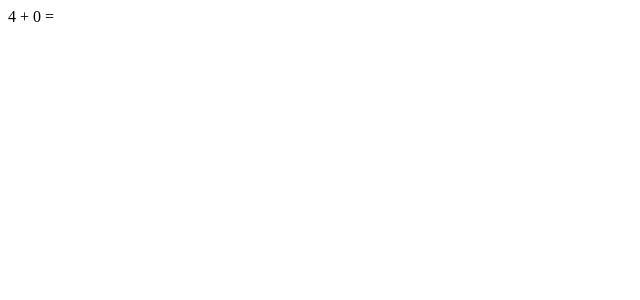
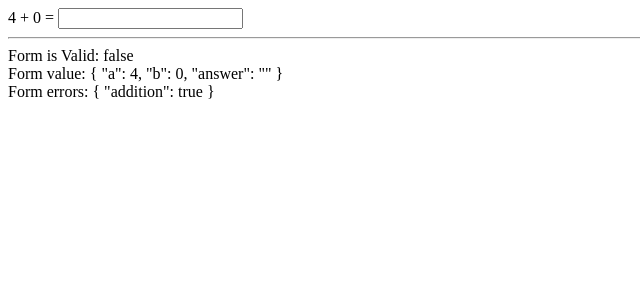
Before and after one commit to lucasnevespereira/mathform, an Angular app: page / in a window 1280 px wide. Shown: the top 300 px of the page, without its empty margins (0-640 px from the left). Built offline with nearby package versions, Linux system fonts and the light colour scheme.

Commit message:
added custom validation

```diff
--- a/src/app/equation/equation.component.html
+++ b/src/app/equation/equation.component.html
@@ -6,4 +6,12 @@
   <!-- Also if we choose to implement a getter in class file (ex: get a() {})
         then we can juste use {{ a }}
   -->
+
+  <input formControlName="answer" />
 </form>
+
+<!-- DEBUG -->
+<hr />
+<div>Form is Valid: {{ mathForm.valid }}</div>
+<div>Form value: {{ mathForm.value | json }}</div>
+<div>Form errors: {{ mathForm.errors | json }}</div>
--- a/src/app/equation/equation.component.ts
+++ b/src/app/equation/equation.component.ts
@@ -1,5 +1,5 @@
 import { Component, OnInit } from "@angular/core";
-import { FormGroup, FormControl } from "@angular/forms";
+import { FormGroup, FormControl, AbstractControl } from "@angular/forms";
 
 @Component({
   selector: "app-equation",
@@ -7,11 +7,28 @@
   styleUrls: ["./equation.component.css"],
 })
 export class EquationComponent implements OnInit {
-  mathForm = new FormGroup({
-    a: new FormControl(this.randomNumber()),
-    b: new FormControl(this.randomNumber()),
-    anwser: new FormControl(""),
-  });
+  mathForm = new FormGroup(
+    {
+      a: new FormControl(this.randomNumber()),
+      b: new FormControl(this.randomNumber()),
+      answer: new FormControl(""),
+    },
+    [
+      (form: AbstractControl) => {
+        // destructured syntax
+        const { a, b, answer } = form.value;
+
+        if (a + b === parseInt(answer)) {
+          // sends null cause there is no errors
+          return null;
+        } else {
+          // sends addition true to form errors
+          return { addition: true };
+        }
+      },
+    ]
+  );
+
   constructor() {}
 
   // Implementing getters
```
